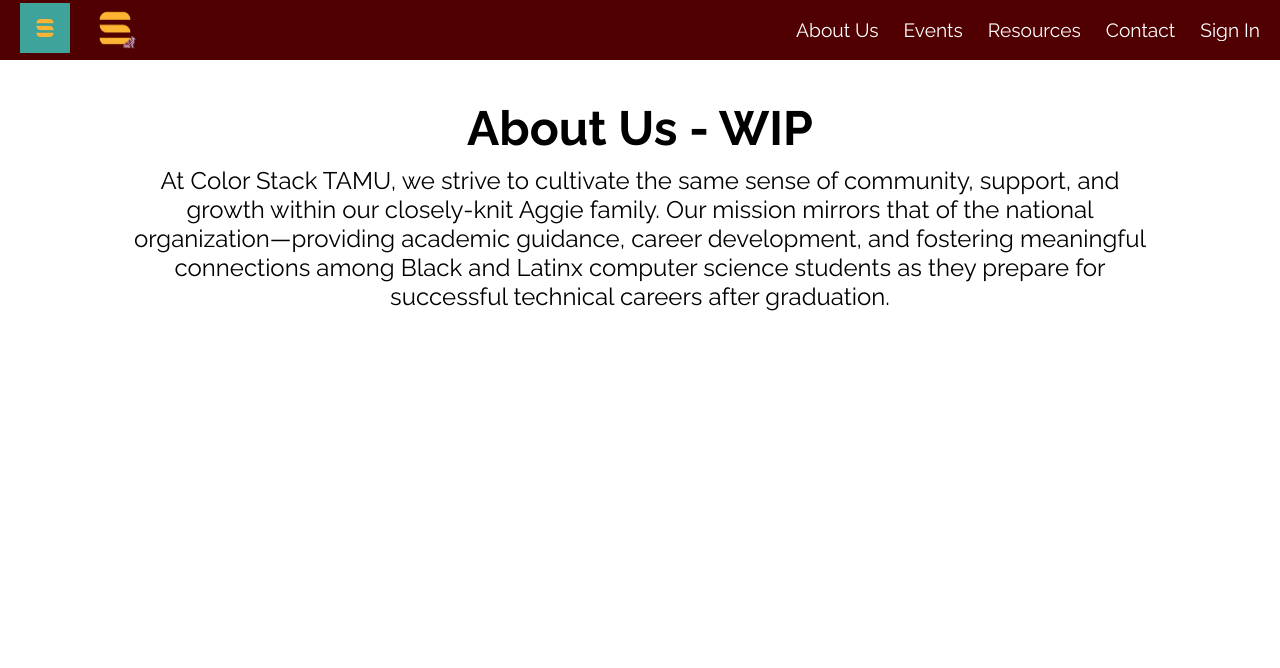
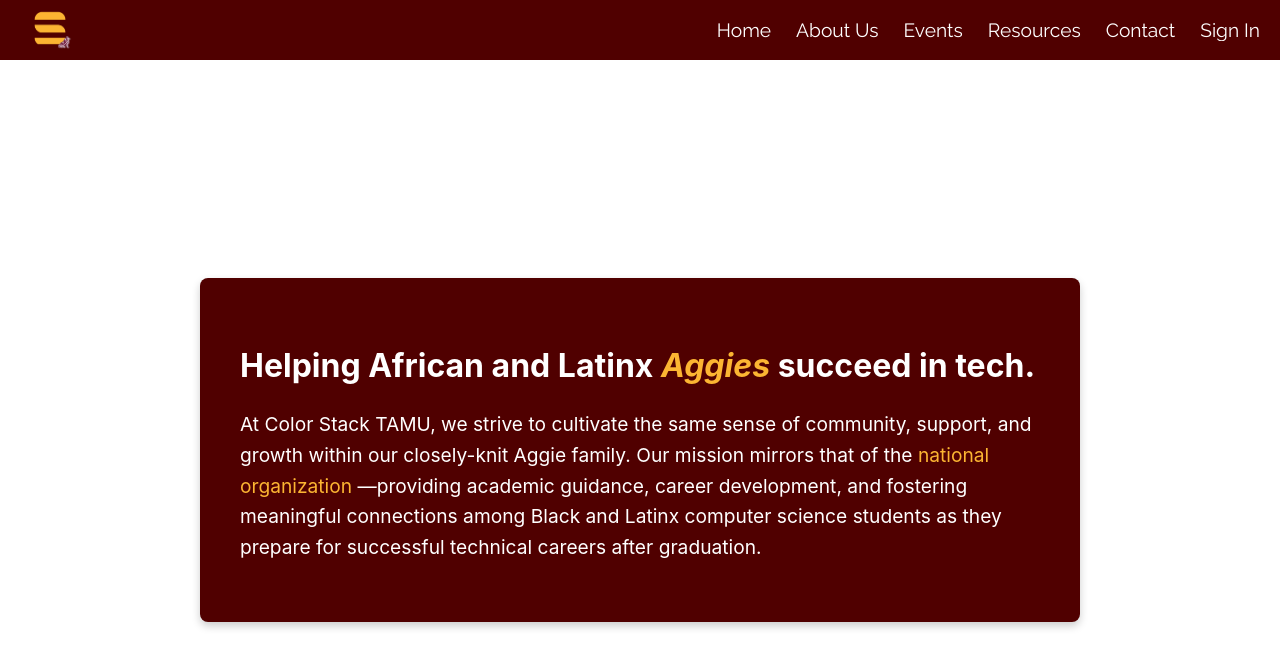
Before and after one commit to TAMUColorStack/ColorStackWebsite, a React (Vite) app in the folder frontend/: page /about in a window 1280 px wide. Shown: the top 668 px of the page. Built offline with nearby package versions, Linux system fonts and the light colour scheme.

Commit message:
Added home to navbar in text form, changed the icons at the top right so it is just tamu chapter logo, and started to work on the about us page.

```diff
--- a/frontend/src/App.css
+++ b/frontend/src/App.css
@@ -120,12 +120,6 @@
     text-align: center;
 }
 
-.about-us {
-    height: 70vh;
-    width: 100vw;
-}
-
-.about-us-header,
 .events-header,
 .resources-header,
 .contact-header,
@@ -136,12 +130,3 @@
     font-size: 3em;
     font-family: "Raleway", sans-serif;
 }
-
-.about-us-description {
-    text-align: center;
-    padding: auto;
-    margin: auto;
-    padding: 10px 120px;
-    font-size: 1.5em;
-    font-family: "Raleway", sans-serif;
-}
--- a/frontend/src/App.jsx
+++ b/frontend/src/App.jsx
@@ -12,15 +12,13 @@
     <Router>
       <header className="navbar">
         <div className="logo-container">
-          <a href="https://www.colorstack.org/" target="_blank" rel="noopener noreferrer">
-            <img src="../pictures/colorstack_logonational.jpg" className="navbar-logo" alt="National Logo" />
-          </a>
           <Link to="/">
-            <img src="../pictures/tamucolorstacklogo.png" className="navbar-tamu-logo" alt="TAMU Logo" />
+            <img src="./pictures/tamucolorstacklogo.png" className="navbar-tamu-logo" alt="TAMU Logo" />
           </Link>
         </div>
 
         <ul className="navbar-links">
+          <li><Link to="/">Home</Link></li>
           <li><Link to="/about">About Us</Link></li>
           <li><Link to="/events">Events</Link></li>
           <li><Link to="/resources">Resources</Link></li>
--- a/frontend/src/pages/about/about.css
+++ b/frontend/src/pages/about/about.css
@@ -0,0 +1,47 @@
+.about-us {
+    display: flex;
+    justify-content: center;
+    align-items: center;
+    background-color: white;
+    padding: 50px 20px;
+    min-height: 100vh;
+    color: #fff;
+}
+
+/* Container for the text */
+.about-content {
+    max-width: 800px;
+    background-color: #500000;
+    padding: 40px;
+    border-radius: 8px;
+    box-shadow: 0 4px 8px rgba(0, 0, 0, 0.2);
+    color: #fff;
+}
+
+/* Text styling */
+.about-text h2 {
+    font-size: 2em;
+    font-weight: bold;
+    margin-bottom: 20px;
+    line-height: 1.4;
+}
+
+.about-text p {
+    font-size: 1.2em;
+    line-height: 1.6;
+}
+
+.about-us-link {
+    color: #fcb532 !important;
+    text-decoration: none; /* Optional: remove underline */
+}
+
+.about-us-link:hover {
+    color: #ffdd66; /* Adjust hover color if desired */
+}
+
+/* Highlighted text */
+.highlight {
+    color: #fcb532; /* Adjust this color to suit your design */
+    font-style: italic;
+}
--- a/frontend/src/pages/about/about.jsx
+++ b/frontend/src/pages/about/about.jsx
@@ -3,16 +3,22 @@
 export default function About() {
     return (
         <div className="about-us">
-            <h1 className="about-us-header">About Us - WIP</h1>
-            <p className="about-us-description">
+            <div className="about-content">
+                <div className="about-text">
+                    <h2>
+                        Helping African and Latinx <span className="highlight">Aggies</span> succeed in tech.
+                    </h2>
+                    <p>
                         At Color Stack TAMU, we strive to cultivate the same sense of
                         community, support, and growth within our closely-knit Aggie
-                family. Our mission mirrors that of the national
-                organization—providing academic guidance, career development,
+                        family. Our mission mirrors that of the <a class="about-us-link" href="https://www.colorstack.org/">national
+                        organization</a> —providing academic guidance, career development,
                         and fostering meaningful connections among Black and Latinx
                         computer science students as they prepare for successful
                         technical careers after graduation.
                     </p>
                 </div>
+            </div>
+        </div>
     );
 }
```
Lines whose indentation alone changed are shown as unchanged.
